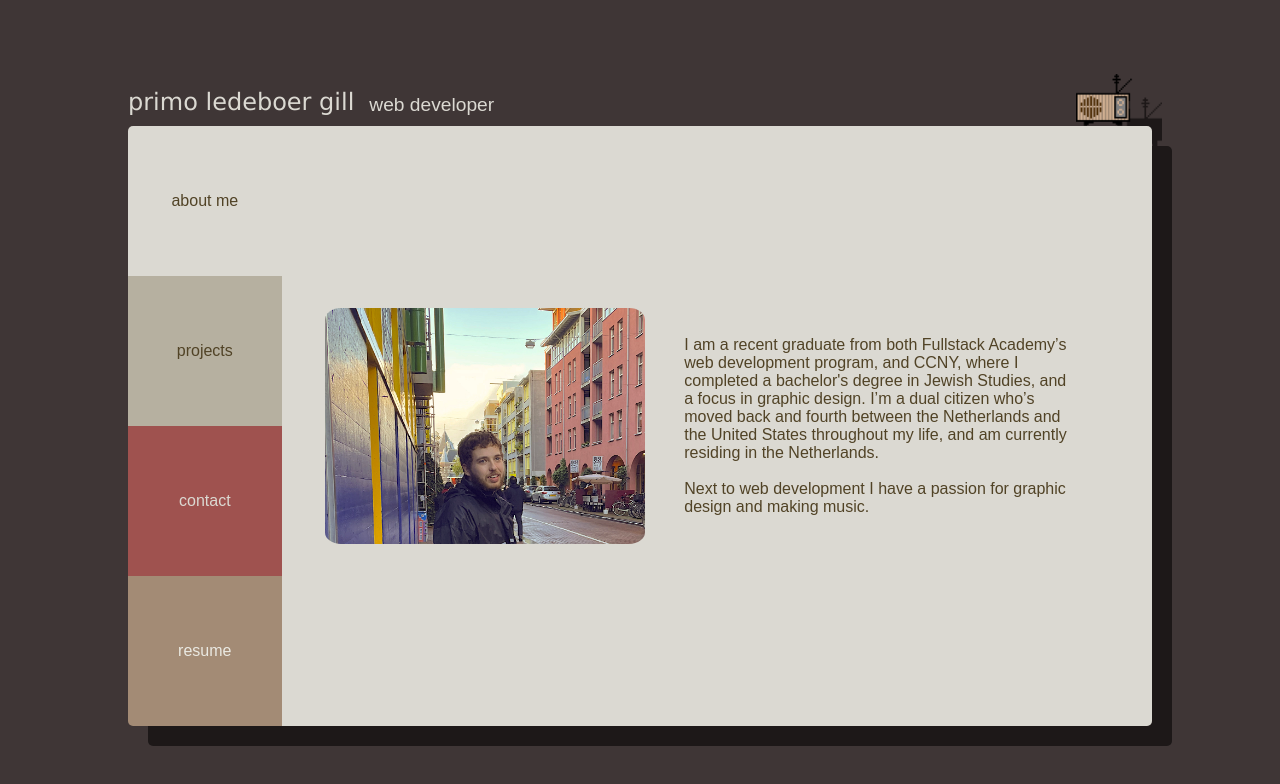
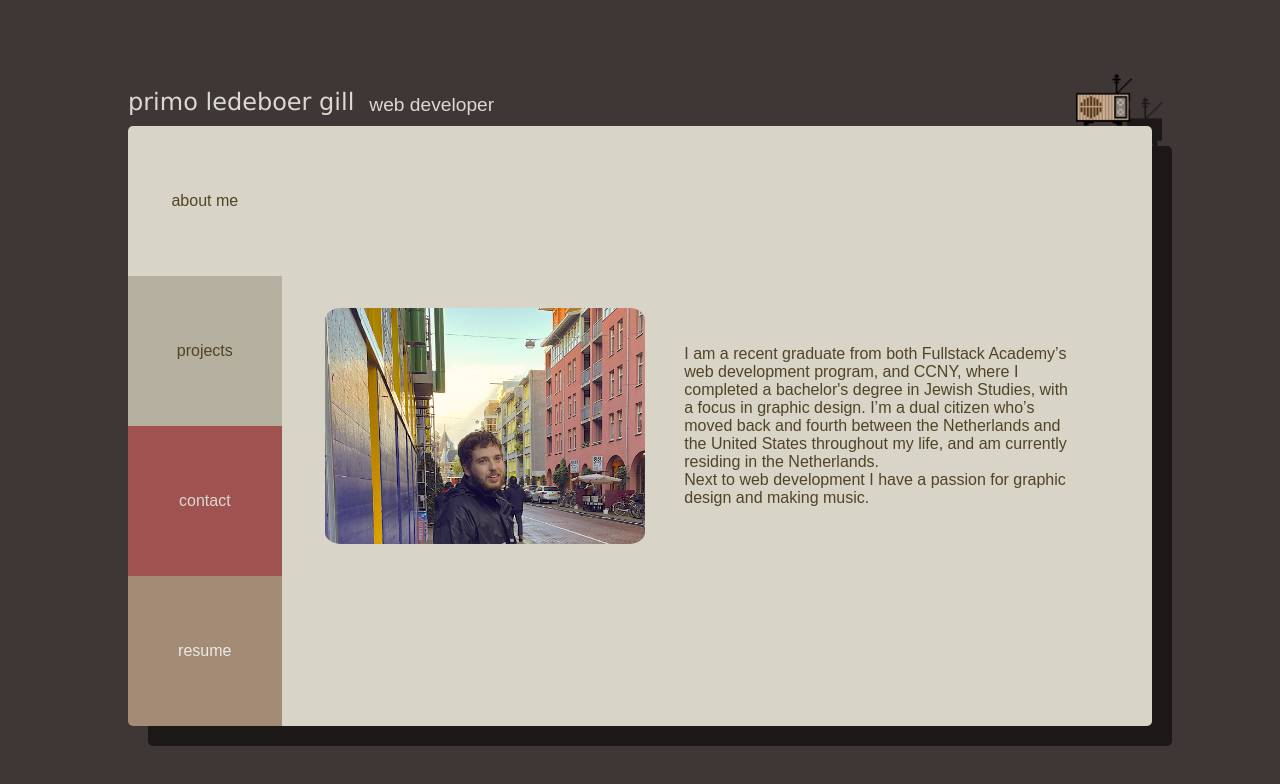
Before and after one commit to primolg/scroll-site, a React (Create React App) app: page / in a window 1280 px wide. Shown: the top 784 px of the page. Built offline with nearby package versions, Linux system fonts and the light colour scheme.

Commit message:
color adjustment

```diff
--- a/public/App.css
+++ b/public/App.css
@@ -105,7 +105,7 @@
 }
 
 .about-me-clrs{
-  background-color: #DBD9D2;
+  background-color: #d8d5c8;
   color: #514326;
 }
 .projects-clrs{
@@ -122,7 +122,7 @@
 }
 
 #text-box{
-  background-color: #DBD9D2;
+  background-color: #d8d5c8;
   color: #514326;
   width: 85%;
   height: 100%;
--- a/src/components/AboutMe/index.js
+++ b/src/components/AboutMe/index.js
@@ -19,10 +19,9 @@ function AboutMe() {
           <img src={primoPhone} alt="primo gill portrait" />
         </div>
           <p id="about-me-text">
-            I am a recent graduate from both Fullstack Academy’s web development program, and CCNY, where I completed a bachelor's degree in Jewish Studies, and a focus in graphic design. I’m a dual citizen who’s moved back and fourth between the Netherlands and the United States throughout my life, and am currently residing in the Netherlands.
+            I am a recent graduate from both Fullstack Academy’s web development program, and CCNY, where I completed a bachelor's degree in Jewish Studies, with a focus in graphic design. I’m a dual citizen who’s moved back and fourth between the Netherlands and the United States throughout my life, and am currently residing in the Netherlands.
             <br></br>
-            <br></br>
-            Next to web development I have a passion for graphic design and making music.
+                Next to web development I have a passion for graphic design and making music.
           </p>
       </div>
     </div>
```
